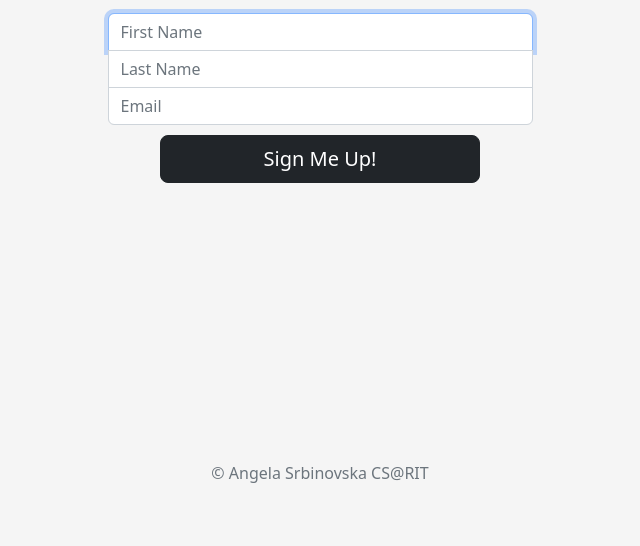
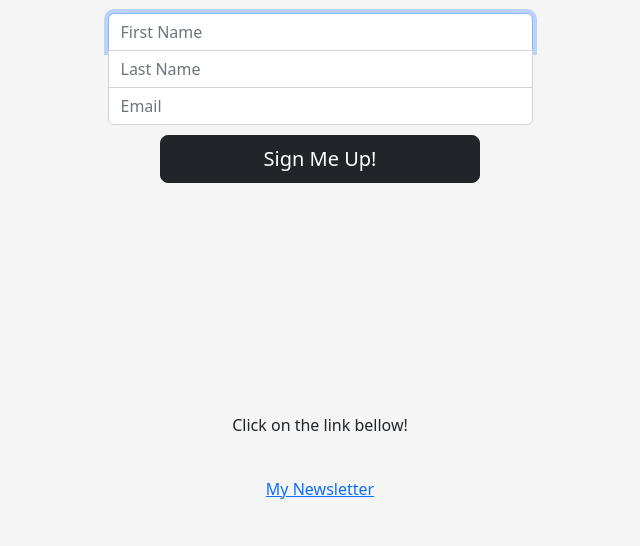
Before and after one commit to AngelaSrbinovska/NewsletterSignUp, a website: page index.html in a window 1280 px wide. Shown: the part 333-879 px from the top of the page, without its empty margins (320-960 px from the left). Before the commit the page ends 834 px from the top, so only its background shows below. Drawn offline with nearby package versions, Linux system fonts and the light colour scheme.

Commit message:
Update index.html

```diff
--- a/index.html
+++ b/index.html
@@ -41,6 +41,8 @@
     <input type="email" name="email" class="form-control bottom col-xs-3" placeholder="Email" required>
 
     <button class="btn btn-lg btn-dark btn-block col-3" type="submit">Sign Me Up!</button>
+    <p>Click on the link bellow!</p><br>
+    <a href="https://glacial-peak-95259.herokuapp.com/">My Newsletter</a>
     <p class="mt-5 mb-3 text-muted">&copy; Angela Srbinovska CS@RIT</p>
   </form>
 
```
